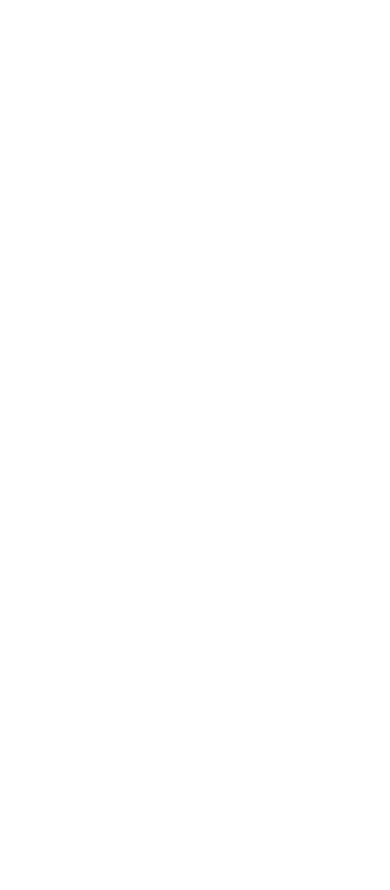
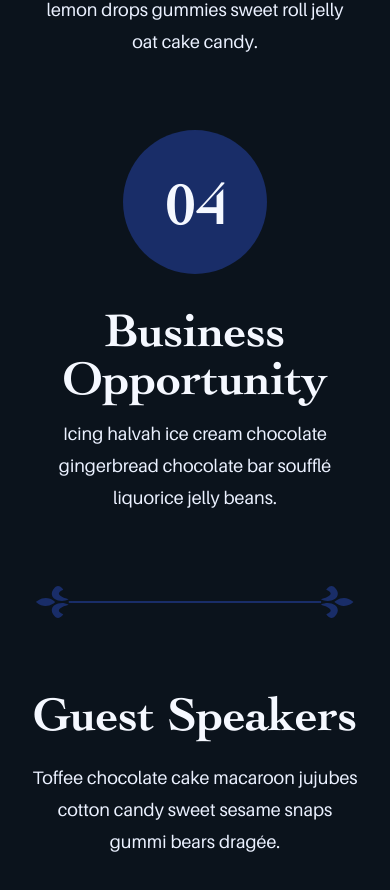
Before and after one commit to marcus-ureta/33-Society, a React (Vite) app: page / in a window 390 px wide. Shown: the part 3020-3910 px from the top of the page. Before the commit the page ends 1958 px from the top, so only its background shows below. Built offline with nearby package versions, Linux system fonts and the light colour scheme.

Commit message:
feat: create homepage pillars component & pillars mobile layout

```diff
--- a/src/Home.tsx
+++ b/src/Home.tsx
@@ -95,6 +95,40 @@ function App() {
           </div>
 
           <div className="bg-tristesse-0 h-fit w-full -mt-[15%] flex pt-48 flex-col items-center p-8 prose prose-lg ">
+            <div className="h-fit w-fit flex items-center flex-col">
+              <HomePillars
+                number="01"
+                name="Value of Group"
+                description="Cake candy canes sweet pastry caramels cake icing cheesecake sweet roll cake croissant."
+              />
+              <HomePillars
+                number="02"
+                name="Clarity"
+                description="Marzipan danish chocolate cake candy brownie shortbread chupa chups tootsie roll ice cream."
+              />
+              <HomePillars
+                number="03"
+                name="Lifestyle"
+                description="Sesame snaps apple pie ice cream lemon drops gummies sweet roll jelly oat cake candy."
+              />
+              <HomePillars
+                number="04"
+                name="Business Opportunity"
+                description="Icing halvah ice cream chocolate gingerbread chocolate bar soufflé liquorice jelly beans."
+              />
+            </div>
+
+            <LineDivider fillName="schiava-blue" className="mb-18 w-full" />
+
+            <div className="prose prose-lg h-fit w-fit flex items-center flex-col">
+              <h1 className="text-center font-cochin text-selago-50 mb-0">
+                Guest Speakers
+              </h1>
+              <p className="text-center text-selago-0 font-aileron">
+                Toffee chocolate cake macaroon jujubes cotton candy sweet sesame
+                snaps gummi bears dragée.
+              </p>
+            </div>
           </div>
         </div>
       </div>
--- /dev/null
+++ b/src/components/HomePillars.tsx
@@ -0,0 +1,29 @@
+import type { ReactNode } from "react";
+
+export interface HomeValuesProps {
+  number: ReactNode;
+  name: ReactNode;
+  description: ReactNode;
+}
+
+export function HomePillars({ number, name, description }: HomeValuesProps) {
+  return (
+    <div className="h-fit w-fit flex items-center flex-col">
+      <div className="rounded-full p-8 size-36 flex justify-center items-center bg-schiava-blue mb-8">
+        <h2 className="font-cochin text-selago-50 text-6xl text-center translate-x-0.5 translate-y-0.5 mb-0 mt-0">
+          {number}
+        </h2>
+      </div>
+
+      <h1 className="text-center w-full text-selago-50 font-cochin mb-0">
+        {name}
+      </h1>
+
+      <p className="font-aileron text-selago-0 mt-4 text-center mb-18">
+        {description}
+      </p>
+    </div>
+  );
+}
+
+export default HomePillars;
```
Lines whose indentation alone changed are shown as unchanged.
